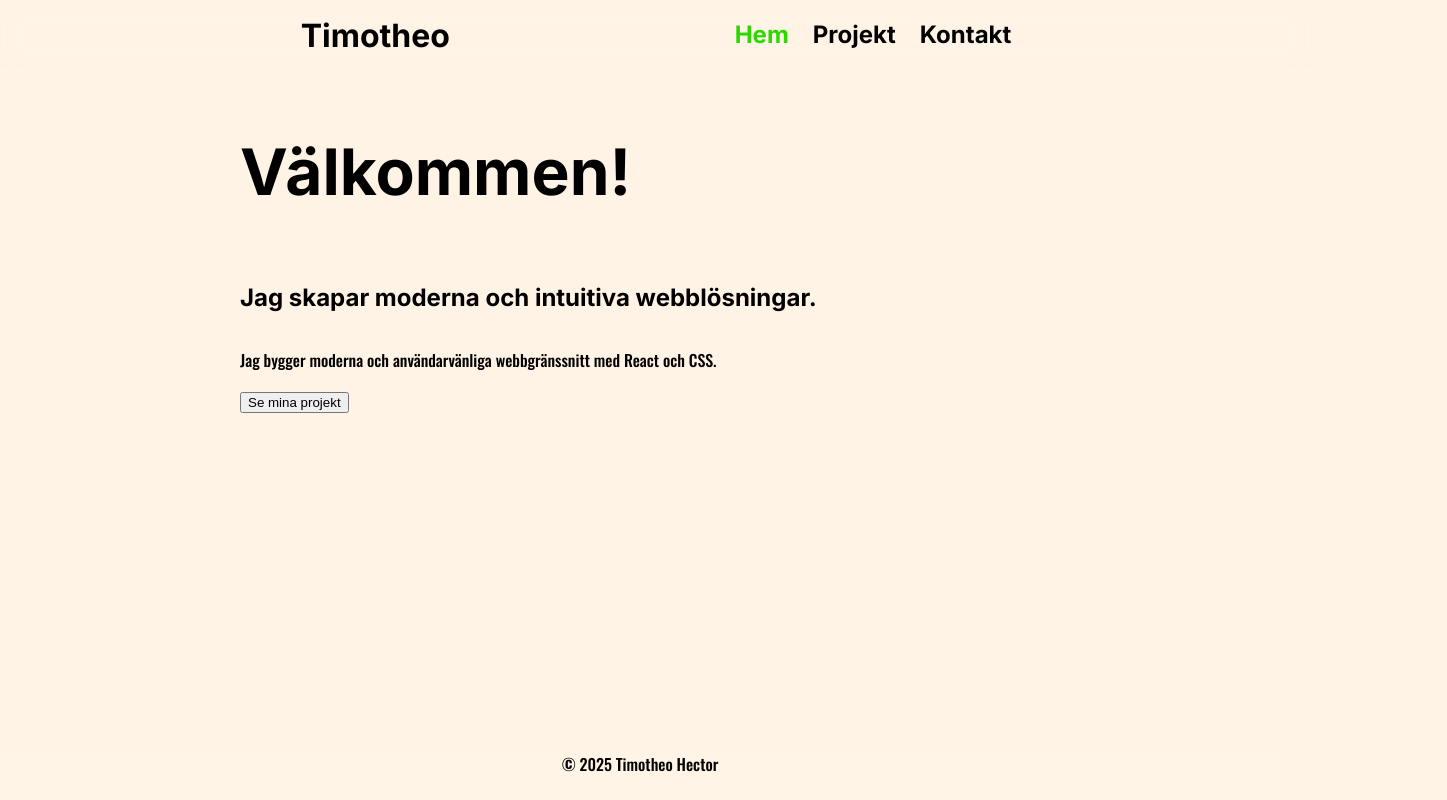
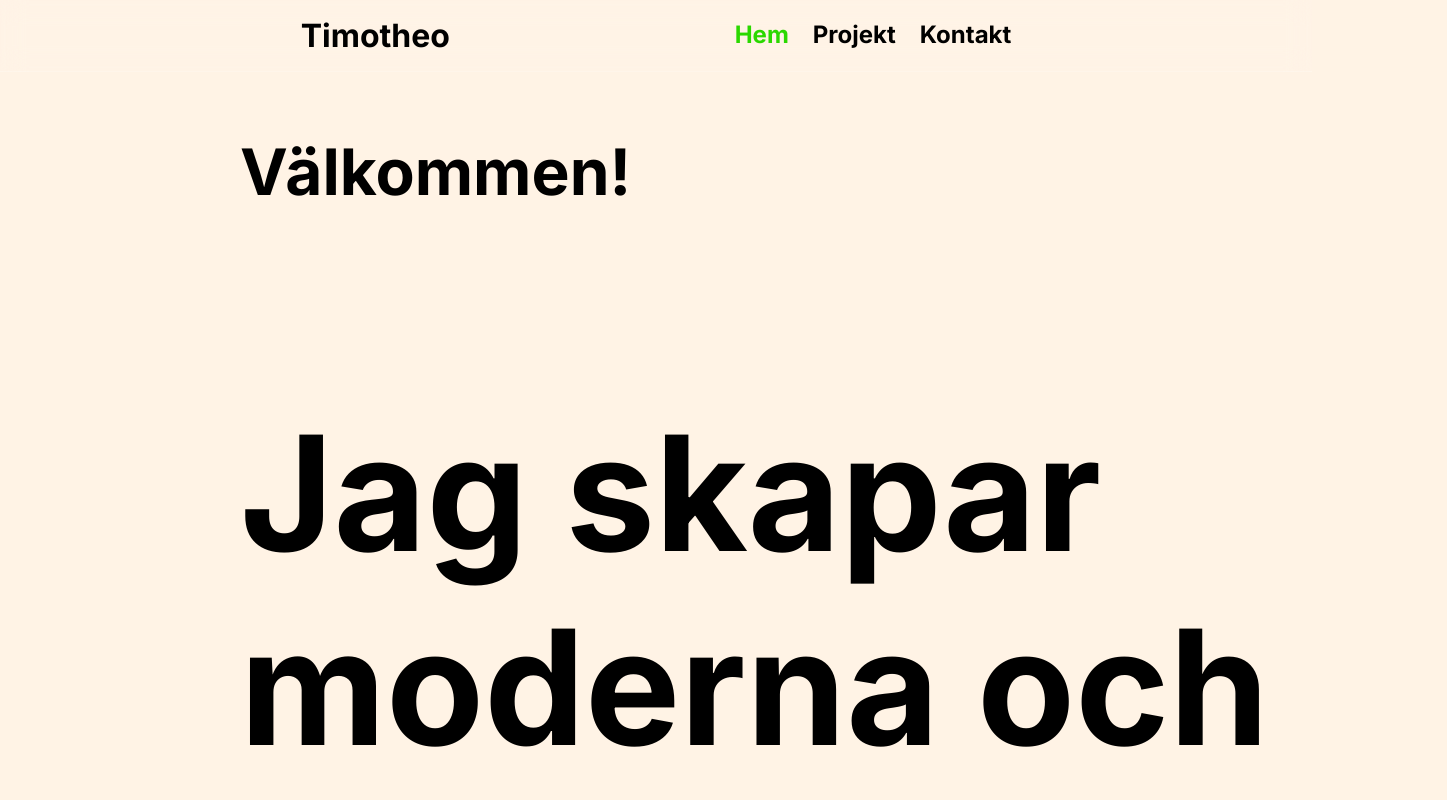
Before and after one commit to Tim-H-H/Timotheos-Portfolio, a React (Vite) app: page / in a window 1280 px wide. Shown: the top 800 px of the page, 1447 px wide, since content can reach past the window. Built offline with nearby package versions, Linux system fonts and the light colour scheme.

Commit message:
started work on homepage design

```diff
--- a/src/index.css
+++ b/src/index.css
@@ -129,6 +129,7 @@ h1, h2, h3, .header-name {
 }
 
 .intro-text {
+  font-size: 10rem;
   animation: fadeIn 0.7s ease-in forwards;
 }
 
--- a/src/pages/Projects.jsx
+++ b/src/pages/Projects.jsx
@@ -23,7 +23,7 @@ export default function Projects() {
     calculator: "En enkel kalkylator byggd med React.",
     clicker: "Ett klickspel för att öva på states i React.",
     "coin-flipper": "Ett myntkast-spel som visar slumpmässiga resultat.",
-    "dropdown-test": "En testapp för att skapa en dropdown-meny.",
+    "dropdown-test": "En test applikation för att skapa en dropdown-meny.",
     hangman_game: "Klassiska Hänga Gubbe byggd i React JavaScript.",
     "lorem-ipsum-generator" : "En generator som skriver mer lorem ipsum text med en knapp",
     "my-weather": "En väderapp som hämtar data från ett API.",
```
